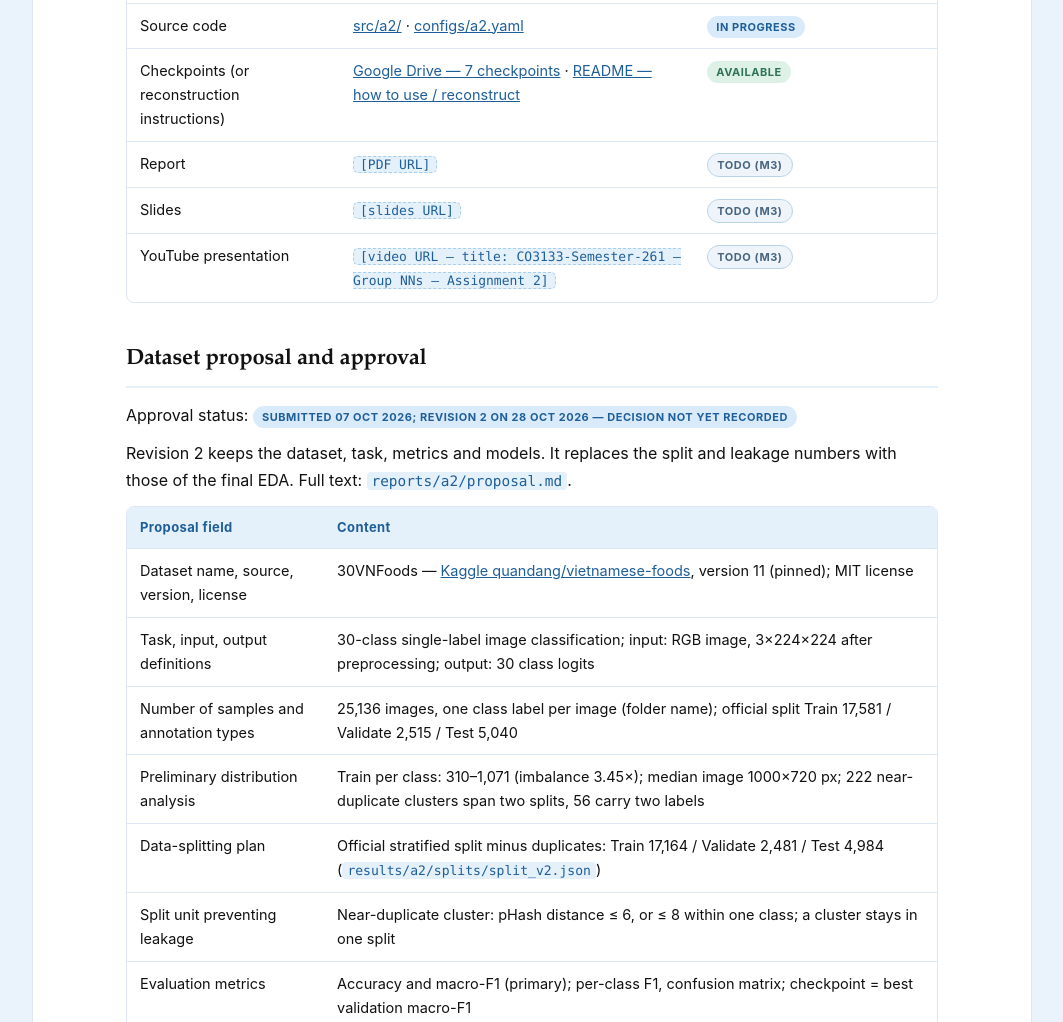
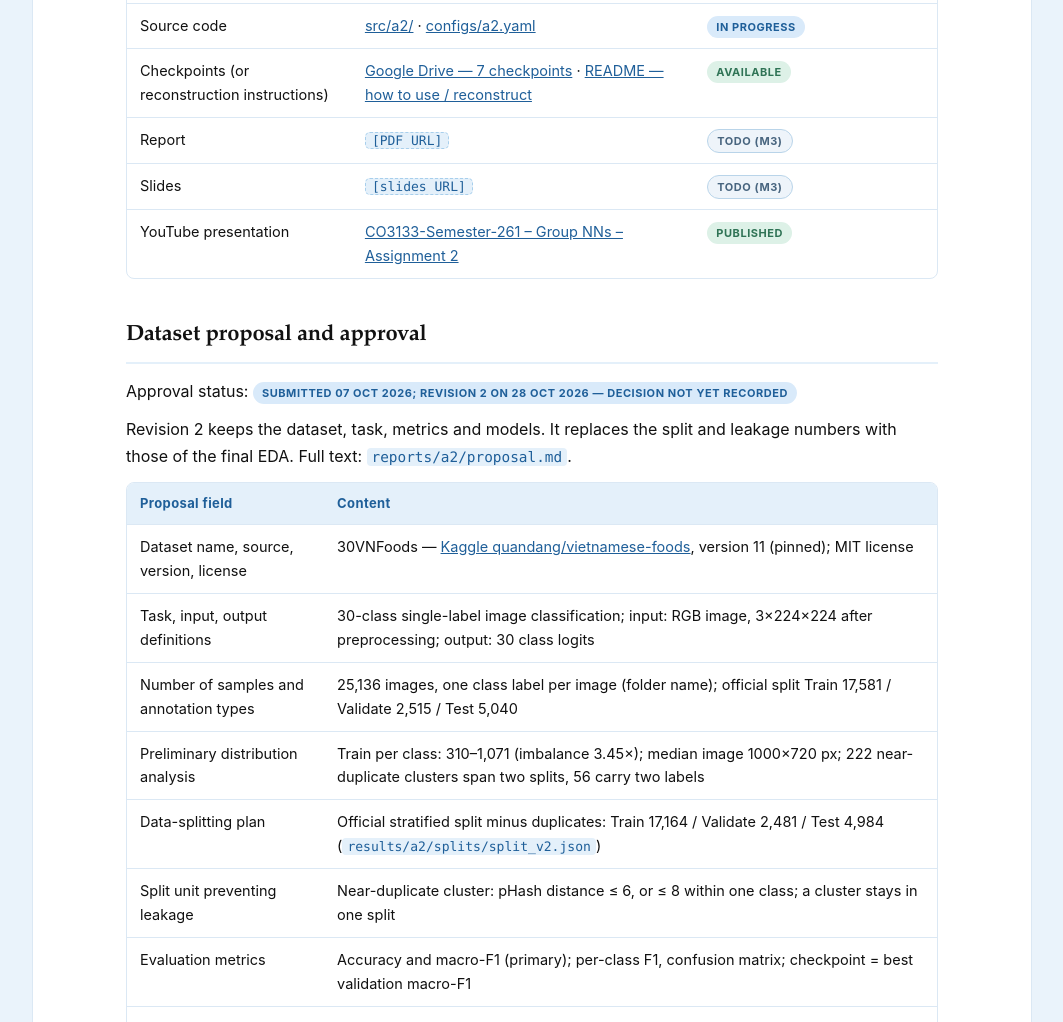
Before and after one commit to nguyenhohongphuc/co3133-deep-learning-project, a plain HTML site: page docs/assignments/assignment-2.html in a window 1280 px wide. Shown: the part 1252-2274 px from the top of the page, without its empty margins (108-1171 px from the left). Drawn offline with Linux system fonts and the light colour scheme.

Commit message:
A2: add YouTube video and Google Drive checkpoint links

```diff
--- a/docs/assignments/assignment-2.html
+++ b/docs/assignments/assignment-2.html
@@ -79,7 +79,7 @@
           <tr><td>Checkpoints (or reconstruction instructions)</td><td><a href="https://drive.google.com/drive/folders/1tai-N28-ftkYfRAXHKoxyH1pl2SJbSNL">Google Drive &mdash; 7 checkpoints</a> &middot; <a href="https://github.com/nguyenhohongphuc/co3133-deep-learning-project#checkpoints">README &mdash; how to use / reconstruct</a></td><td><span class="badge done">Available</span></td></tr>
           <tr><td>Report</td><td><span class="fill">[PDF URL]</span></td><td><span class="badge todo">TODO (M3)</span></td></tr>
           <tr><td>Slides</td><td><span class="fill">[slides URL]</span></td><td><span class="badge todo">TODO (M3)</span></td></tr>
-          <tr><td>YouTube presentation</td><td><span class="fill">[video URL &ndash; title: CO3133-Semester-261 &ndash; Group NNs &ndash; Assignment 2]</span></td><td><span class="badge todo">TODO (M3)</span></td></tr>
+          <tr><td>YouTube presentation</td><td><a href="https://youtu.be/4ccXmZz7Z1g">CO3133-Semester-261 &ndash; Group NNs &ndash; Assignment 2</a></td><td><span class="badge done">Published</span></td></tr>
         </tbody>
       </table>
     </div>
```
Also changed, not shown: docs/index.html (+1 -1 lines).
